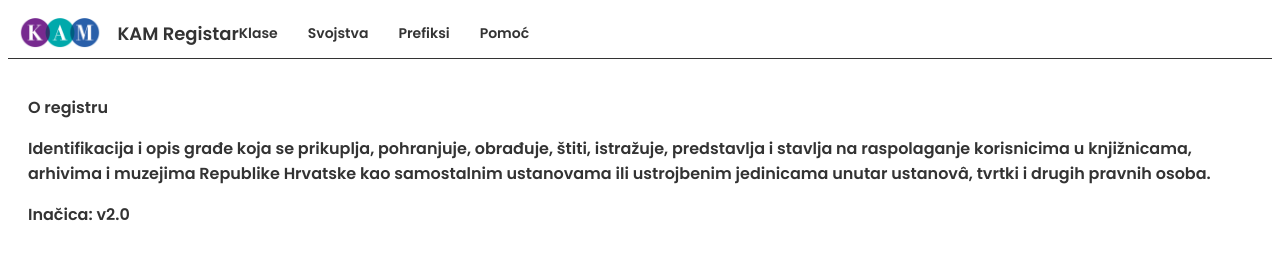
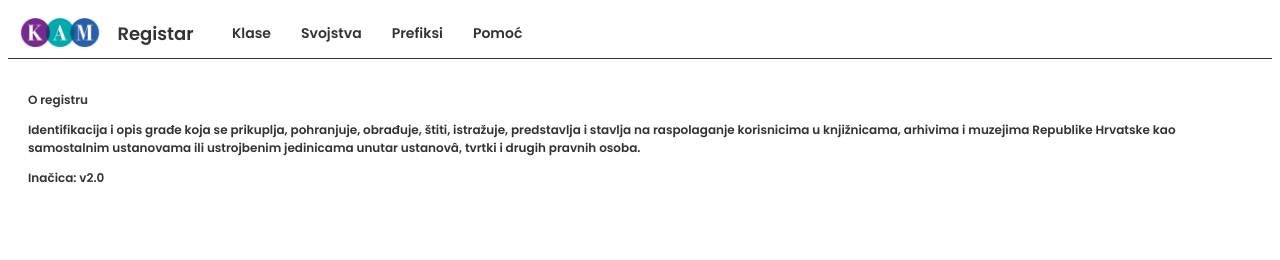
Before and after one commit to KAMregistar/test.github.io, a plain HTML site: page index.html in a window 1280 px wide. Drawn offline with Linux system fonts and the light colour scheme; no server answers.

Commit message:
poppins4

```diff
--- a/index.html
+++ b/index.html
@@ -85,7 +85,7 @@
 			padding: 20px;
 			font-family: 'Poppins', Arial, sans-serif;
 			font-weight: 400; /* Regular weight for content */
-			font-size: 16px; /* Adjust content font size */
+			font-size: 12px; /* Adjust content font size */
 			color: #333; /* Content text color */
         }
 
@@ -95,7 +95,7 @@
 
 <div id="menu-bar">
     <img src="kam.png" alt="KAM Logo" class="logo">
-    <h1>KAM Registar</h1>
+    <h1>Registar &nbsp;&nbsp;&nbsp;&nbsp;&nbsp;&nbsp;&nbsp;&nbsp;</h1>
     <div>
         Klase
         <div class="dropdown" id="klase-dropdown"></div>
```
